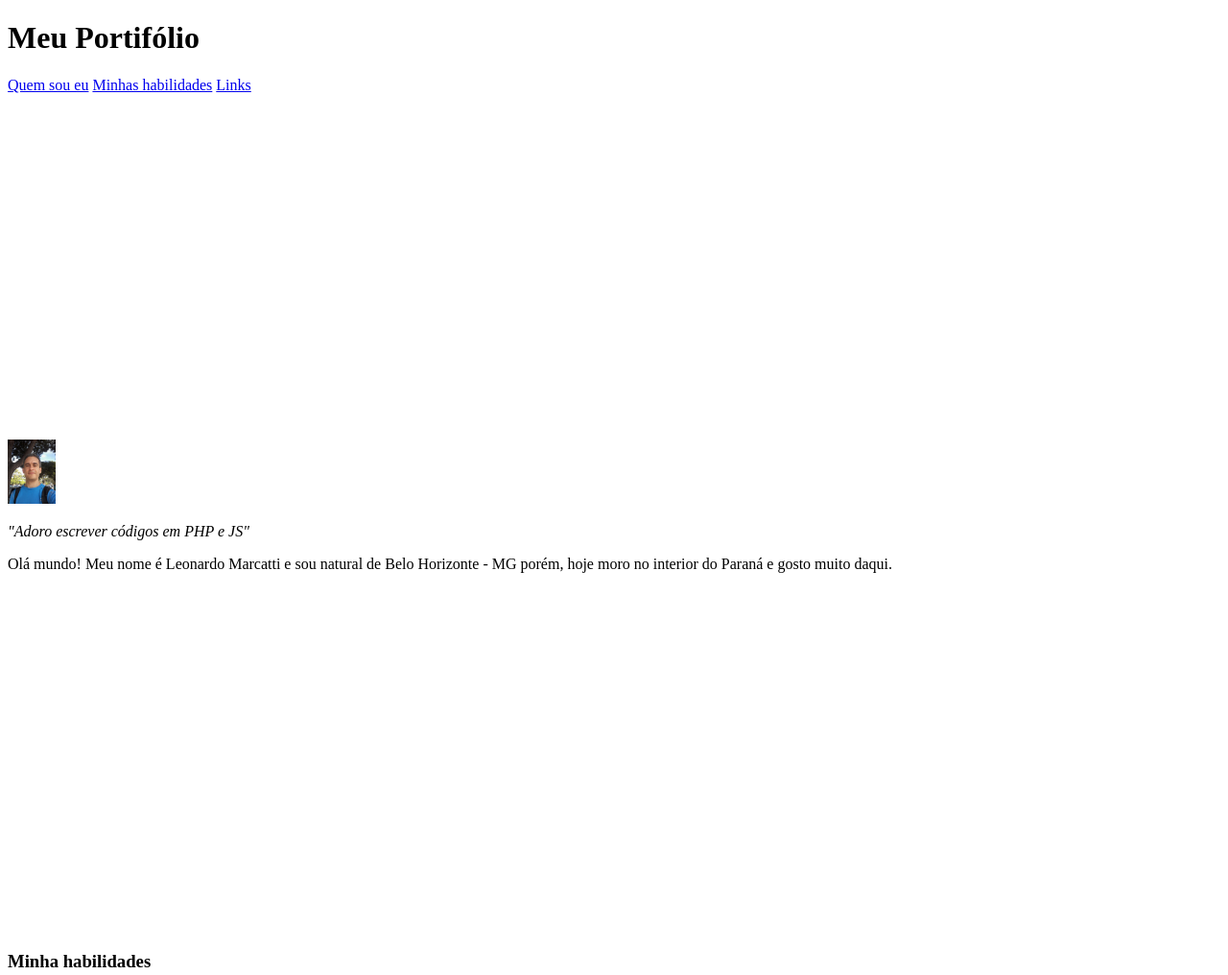
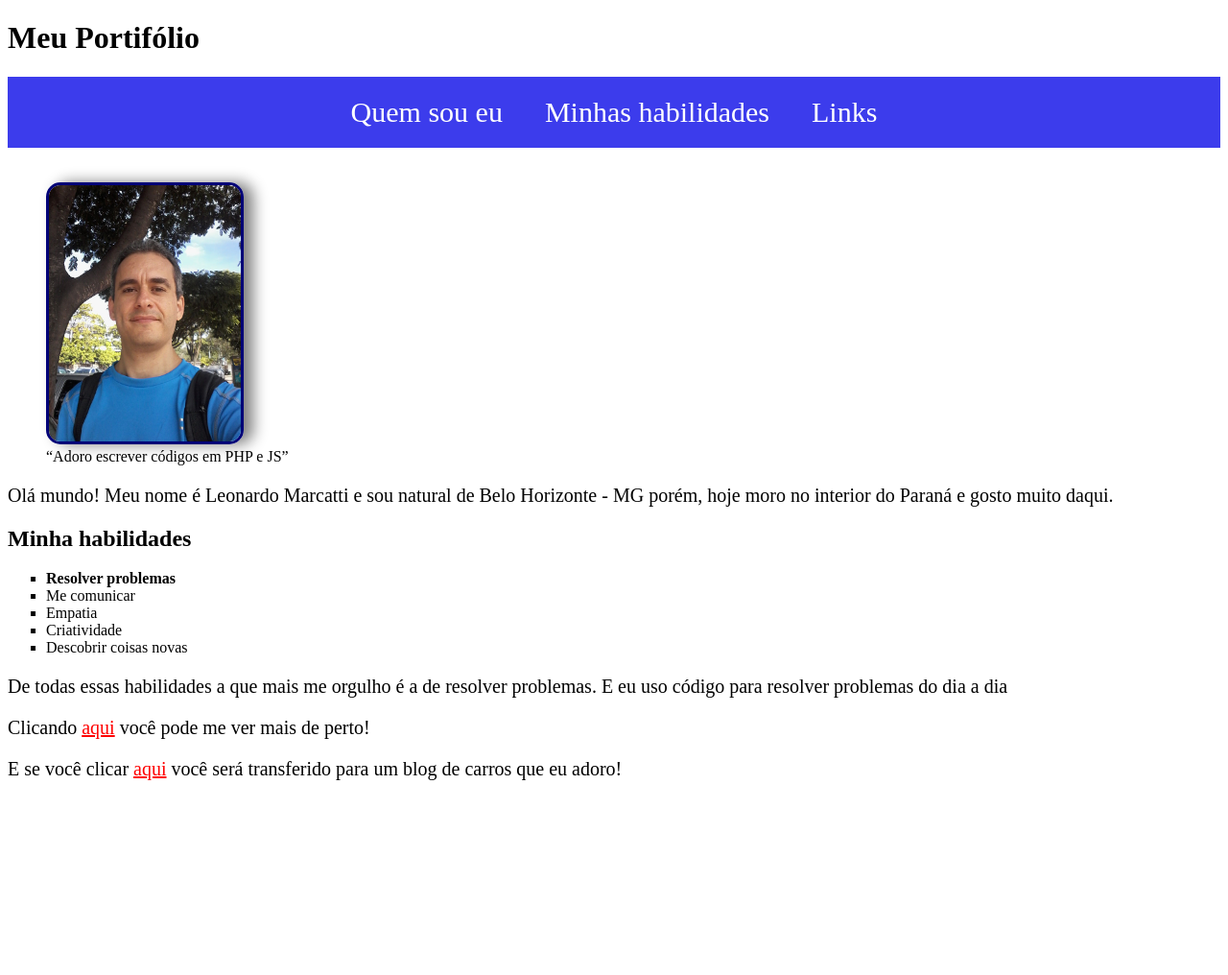
Before and after one commit to LeonardoMarcatti/LeonardoMarcatti.github.io, a plain HTML site: page index.html in a window 1280 px wide. Shown: the top 1016 px of the page at 96% size. After the commit the page ends 833 px from the top, so only its background shows below. Drawn offline with Linux system fonts and the light colour scheme.

Commit message:
Adicionando estilos css

```diff
--- a/index.html
+++ b/index.html
@@ -4,6 +4,46 @@
     <meta charset="UTF-8">
     <meta http-equiv="X-UA-Compatible" content="IE=edge">
     <meta name="viewport" content="width=device-width, initial-scale=1.0">
+    <style>
+        nav{
+            background-color: rgb(60, 60, 236);
+            color: white;
+            text-align: center;
+            padding: 20px;
+        }
+
+        nav > a{
+            color: white;
+            margin: 20px;
+            font-size: 30px;
+            text-decoration: none;
+        }
+
+        nav > a:hover{
+            transition: all .20s;
+            color: gray;
+        }
+
+        img{
+            width: 200px;
+            margin-top: 20px;
+            border-radius: 15px;
+            box-shadow: 10px 0px 15px gray;
+            border: 3px solid rgb(0, 0, 119);
+        }
+
+        p{
+            font-size: 20px;
+        }
+
+        a{
+            color: red;
+        }
+
+        li{
+            list-style-type: square;
+        }
+    </style>
     <title>Document</title>
 </head>
 <body>
@@ -13,15 +53,16 @@
         <a href="#2">Minhas habilidades</a>
         <a href="#3">Links</a>
     </nav>
-    <br><br><br><br><br><br><br><br><br><br><br><br><br><br><br><br><br><br><br><br>
     <section id="1">
-        <img src="images/leo.jpg" alt="Foto do Leo" width="50px">
-        <p><em>"Adoro escrever códigos em PHP e JS"</em></p>
+        <figure><img src="images/leo.jpg" alt="Foto do Leo">
+            <figcaption>
+                <q>Adoro escrever códigos em PHP e JS</q>
+            </figcaption>
+        </figure>
         <p>Olá mundo! Meu nome é Leonardo Marcatti e sou natural de Belo Horizonte - MG porém, hoje moro no interior do Paraná e gosto muito daqui.</p>
     </section>
-    <br><br><br><br><br><br><br><br><br><br><br><br><br><br><br><br><br><br><br><br>
     <section id="2">
-        <h3>Minha habilidades</h3>
+        <h2>Minha habilidades</h2>
         <ul>
             <li><b>Resolver problemas</b></li>
             <li>Me comunicar</li>
@@ -31,7 +72,6 @@
         </ul>
         <p>De todas essas habilidades a que mais me orgulho é a de resolver problemas. E eu uso código para resolver problemas do dia a dia</p>
     </section>
-    <br><br><br><br><br><br><br><br><br><br><br><br><br><br><br><br><br><br><br><br>
     <section id="3">
         <p>Clicando <a href="images/leo.jpg">aqui</a> você pode me ver mais de perto!</p>
         <p>E se você clicar <a href="https://www.car.blog.br/" target="_blank">aqui</a> você será transferido para um blog de carros que eu adoro!</p>
```
